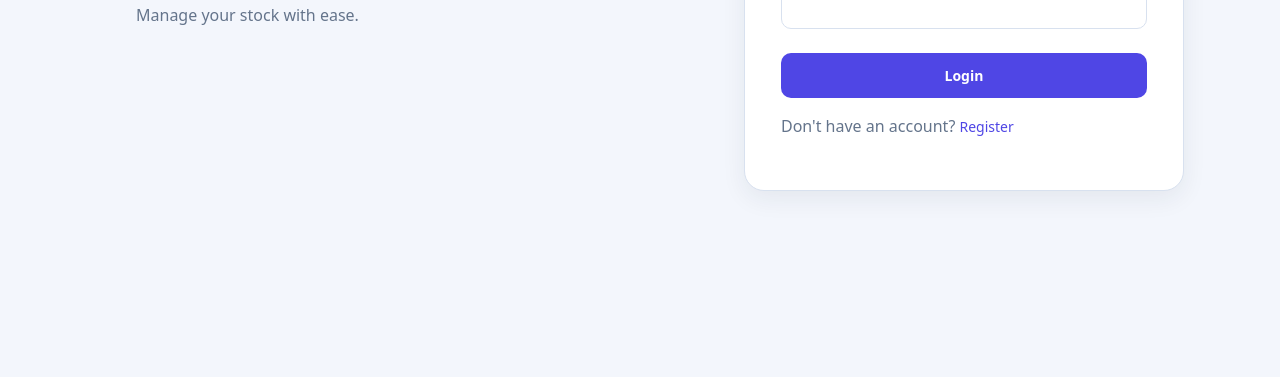
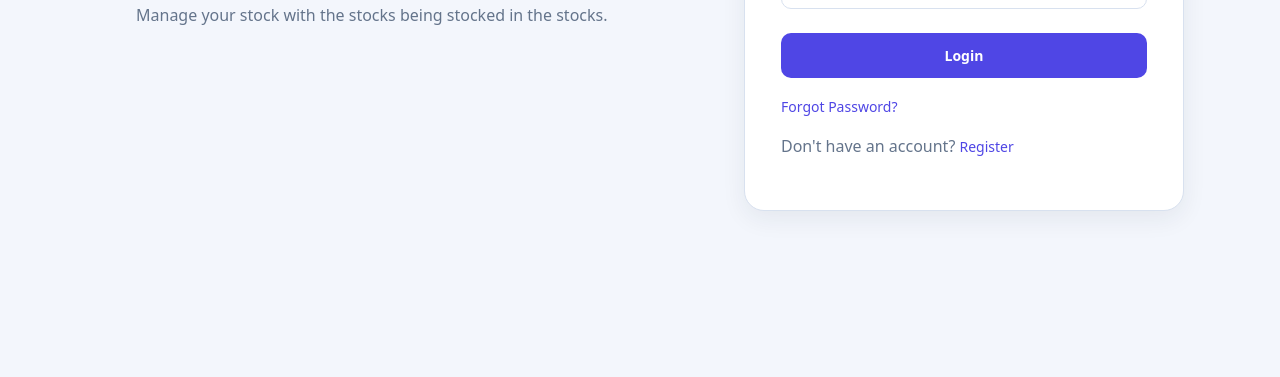
Before and after one commit to Hippolitak/inventory-system, a plain HTML site: page login.html in a window 1280 px wide. Shown: the part 423-800 px from the top of the page. Drawn offline with Linux system fonts and the light colour scheme.

Commit message:
Add forgot password

```diff
--- a/login.html
+++ b/login.html
@@ -15,7 +15,7 @@
     <!-- Left side (branding) -->
     <div class="auth-left">
         <h1>Inventory System</h1>
-        <p>Manage your stock with ease.</p>
+        <p>Manage your stock with the stocks being stocked in the stocks.</p>
     </div>
 
     <!-- Right side (form) -->
@@ -30,6 +30,10 @@
             <input type="password" id="password" required>
 
             <button type="submit" class="action-btn">Login</button>
+
+            <p>
+                <a href="forgot-password.html">Forgot Password?</a>
+            </p>
 
             <p class="auth-link">
                 Don't have an account? <a href="register.html">Register</a>
```
